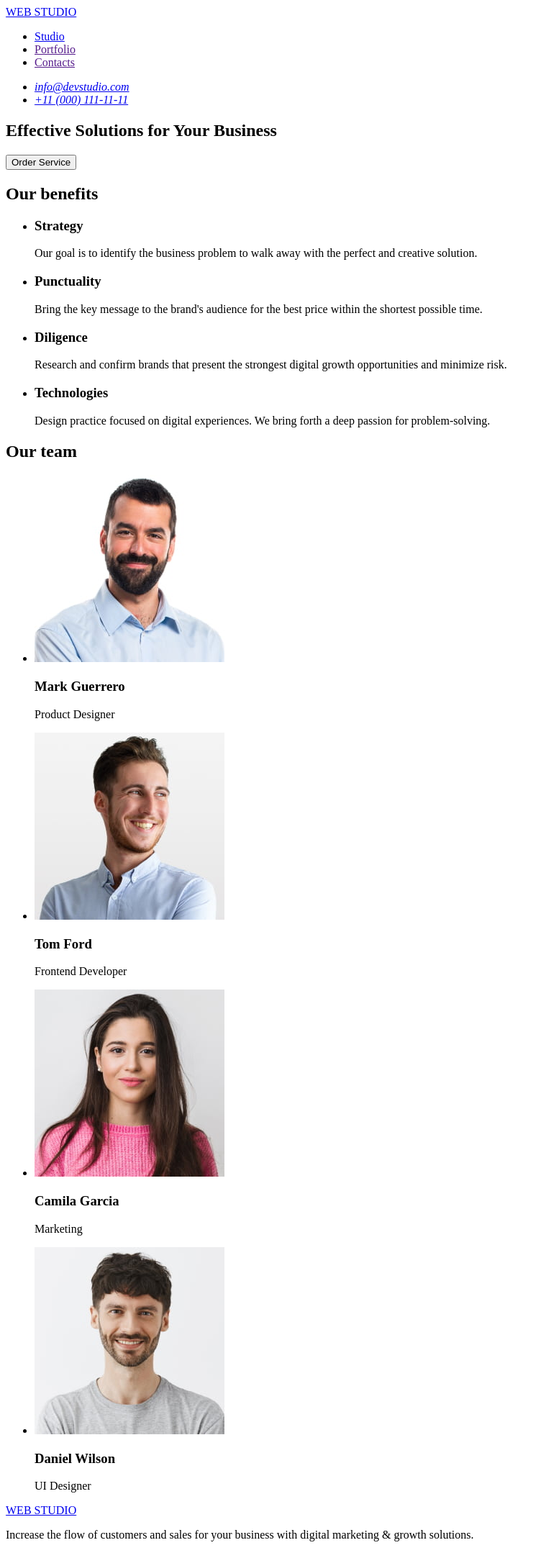
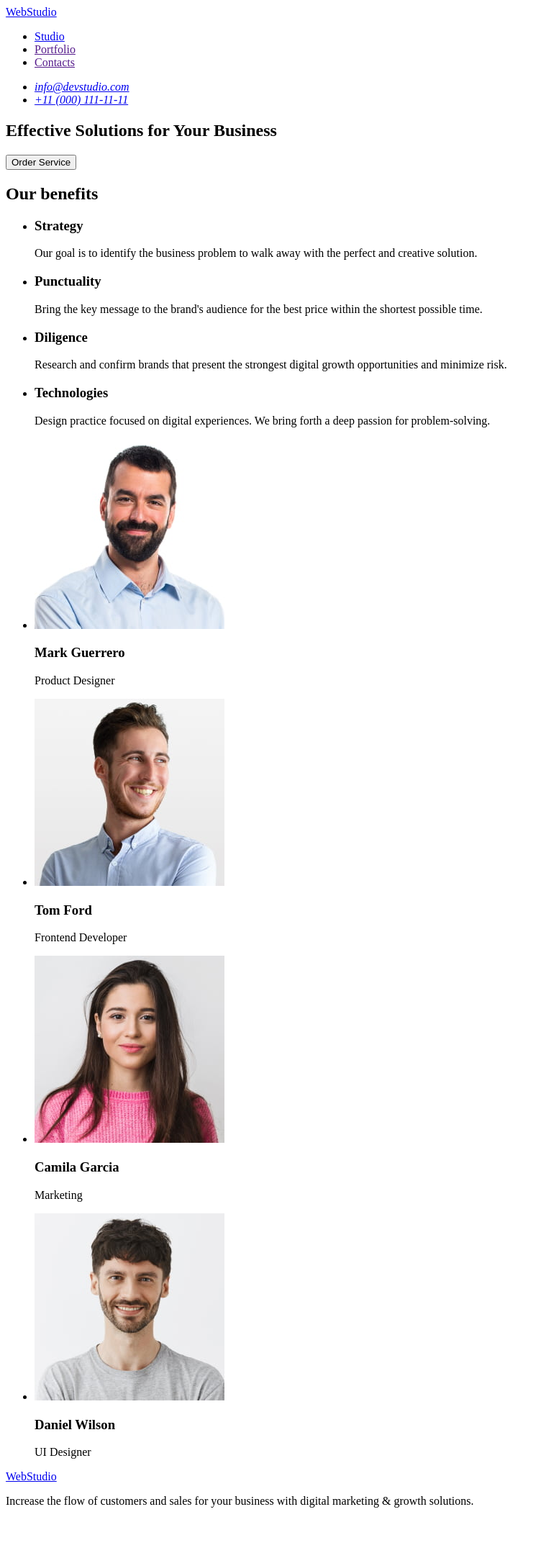
Before and after one commit to KaterynaYershova/goit-markup-hw-01, a plain HTML site: page index.html in a window 1280 px wide. Shown: the whole page at 72% size, without its empty margins (0-759 px from the left). After the commit the page ends 2111 px from the top, so only its background shows below. Drawn offline with Linux system fonts and the light colour scheme.

Commit message:
add index file

```diff
--- a/index.html
+++ b/index.html
@@ -8,7 +8,7 @@
   <body>
     <header>
       <nav>
-        <a href="./index.html">WEB STUDIO</a>
+        <a href="./index.html">WebStudio</a>
         <ul>
           <li><a href="./index.html">Studio</a></li>
           <li><a href="">Portfolio</a></li>
@@ -21,7 +21,7 @@
             <a href="mailto:info@devstudio.com">info@devstudio.com</a>
           </li>
           <li>
-            <a href="tel:+11000111-11-11">+11 (000) 111-11-11</a>
+            <a href="tel:+110001111111">+11 (000) 111-11-11</a>
           </li>
         </ul>
       </address>
@@ -65,7 +65,7 @@
         </ul>
       </section>
       <section>
-        <h2>Our team</h2>
+        <h2></h2>
         <ul>
           <li>
             <img
@@ -111,7 +111,7 @@
       </section>
     </main>
     <footer>
-      <a href="./index.html">WEB STUDIO</a>
+      <a href="./index.html">WebStudio</a>
       <p>
         Increase the flow of customers and sales for your business with digital
         marketing & growth solutions.
```
